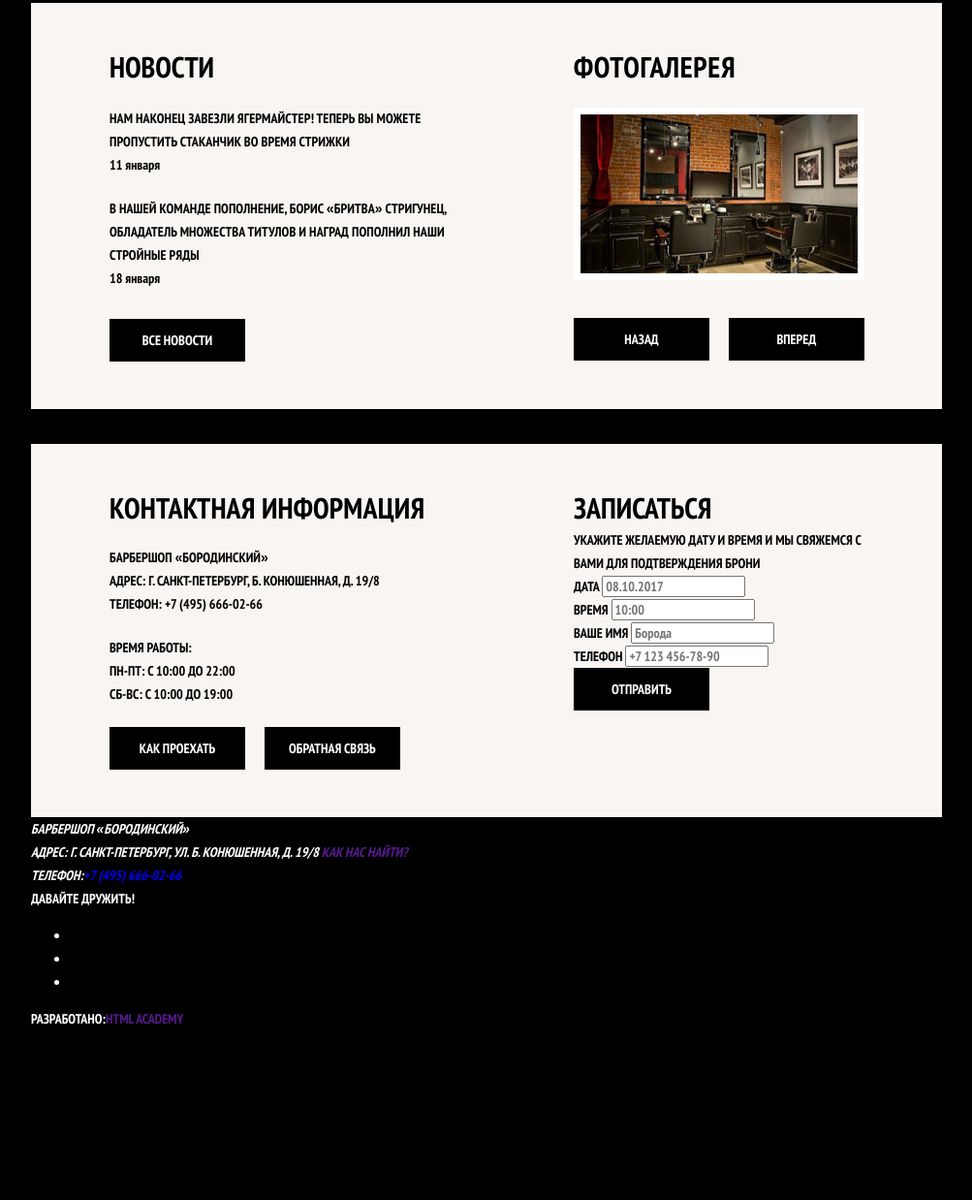
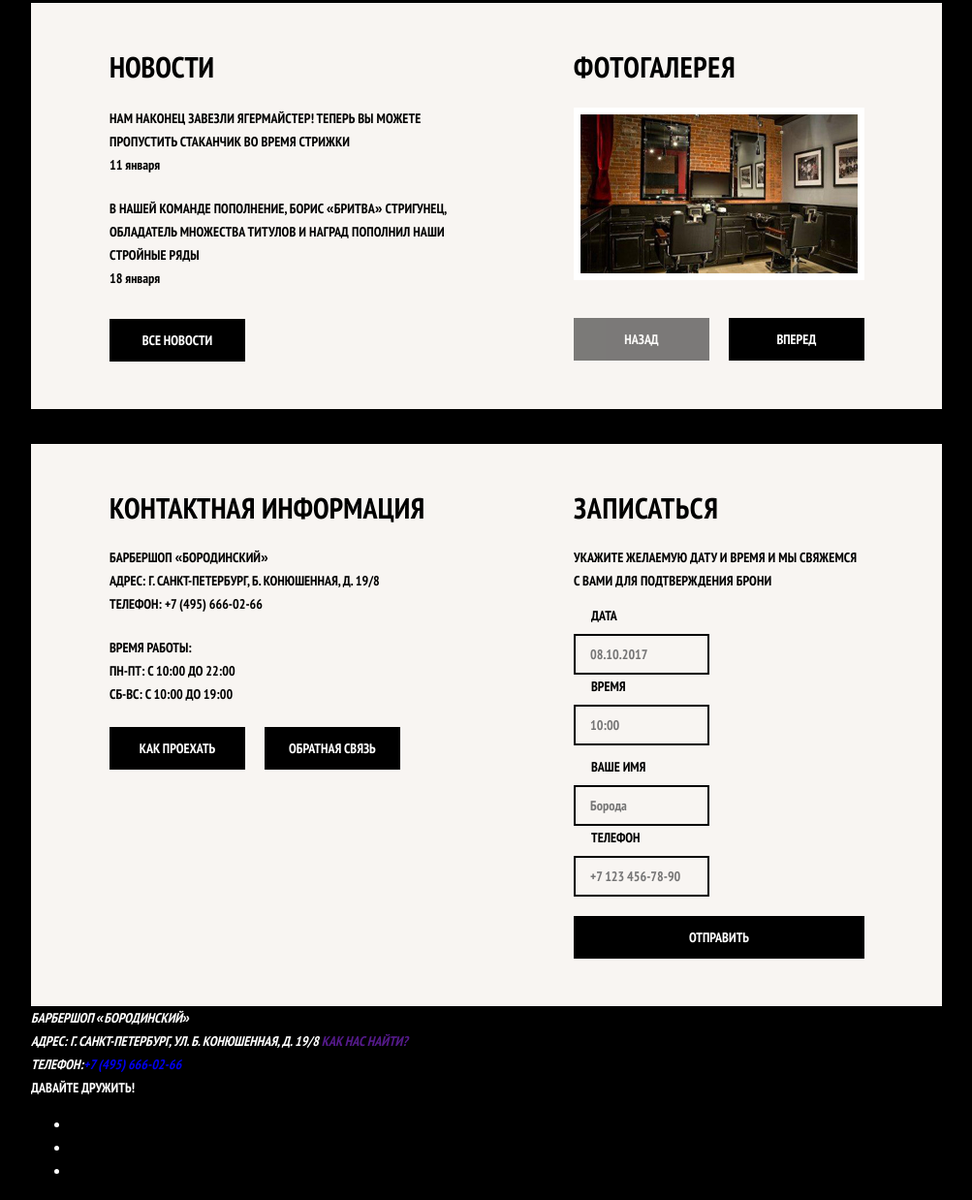
Before and after one commit to n4ks/barbershop_borodinsky, a website: page src/index.html in a window 1280 px wide. Shown: the part 607-1845 px from the top of the page at 97% size, without its empty margins (138-1141 px from the left). Before the commit the page ends 1670 px from the top, so only its background shows below. Drawn offline with nearby package versions, Linux system fonts and the light colour scheme; files that its build step writes are made by us from their sources; files whose address does not match are found by name.

Commit message:
закончил вёрстку блока записи и формы записи

```diff
--- a/src/index.html
+++ b/src/index.html
@@ -119,7 +119,7 @@
               />
             </a>
           </figure>
-          <button class="btn gallery__btn gallery__btn--prev" type="button">
+          <button class="btn btn--disabled gallery__btn gallery__btn--prev" type="button">
             Назад
           </button>
           <button class="btn gallery__btn gallery__btn--next" type="button">
@@ -150,7 +150,8 @@
             брони
           </p>
           <form action="post" class="appointment-form appointment__form">
-            <div class="appointment__container">
+            <div class="appointment-form__row">
+              <div class="appointment-form__container">
                 <label for="" class="appointment-form__label" for="input-date"
                   >Дата</label
                 >
@@ -161,7 +162,7 @@
                   placeholder="08.10.2017"
                 />
               </div>
-            <div class="appointment__container">
+              <div class="appointment-form__container">
                 <label for="" class="appointment-form__label" for="input-time"
                   >Время</label
                 >
@@ -172,7 +173,9 @@
                   placeholder="10:00"
                 />
               </div>
-            <div class="appointment__container">
+            </div>
+            <div class="appointment-form__row">
+              <div class="appointment-form__container">
                 <label for="" class="appointment-form__label" for="input-name"
                   >Ваше имя</label
                 >
@@ -183,7 +186,7 @@
                   placeholder="Борода"
                 />
               </div>
-            <div class="appointment__container">
+              <div class="appointment-form__container">
                 <label for="" class="appointment-form__label" for="input-phone"
                   >Телефон</label
                 >
@@ -193,6 +196,7 @@
                   type="text"
                   placeholder="+7 123 456-78-90"
                 />
+              </div>
             </div>
             <button type="submit" class="btn btn--wide appointment-form__btn">
               Отправить
--- /dev/null
+++ b/src/sass/components/appointment-form.scss
@@ -0,0 +1,60 @@
+.appointment-form {
+  width: 300px;
+}
+
+.appointment-form__label,
+.appointment-form__input {
+  display: block;
+}
+
+.appointment-form__row {
+  margin-bottom: 10px;
+
+  &:last-of-type {
+    margin-bottom: 20px;
+  }
+}
+
+.appointment-form__container {
+  display: inline-block;
+
+  width: 140px;
+
+  margin-right: 20px;
+
+  &:nth-of-type(2n) {
+    margin-right: 0;
+  }
+}
+
+.appointment-form__label {
+  margin-bottom: 7px;
+  margin-left: 18px;
+}
+
+.appointment-form__input {
+  box-sizing: border-box;
+  width: 100%;
+  padding: 0;
+
+  padding: 7px 15px;
+
+  border: 0;
+
+  border: 2px solid $black;
+
+  background-color: inherit;
+
+  font-size: 14px;
+
+  line-height: inherit;
+
+  &:hover,
+  &:focus {
+    border-color: $brown;
+  }
+
+  &:focus {
+      outline: none;
+  }
+}
--- a/src/sass/components/appointment.scss
+++ b/src/sass/components/appointment.scss
@@ -1,9 +1,19 @@
 .appointment {
-    width: 300px;
+  width: 300px;
 
-    color: $black;
+  color: $black;
 }
 
 .appointment__title {
-    @include title;
+  @include title;
+
+  margin-bottom: 18px;
+
+  letter-spacing: 0.7px;
 }
+
+.appointment__text {
+  margin-bottom: 12px;
+
+  letter-spacing: 0.1px;
+}
--- a/src/sass/components/btn.scss
+++ b/src/sass/components/btn.scss
@@ -7,6 +7,8 @@
 
   padding: 0;
   padding: 10px 20px;
+
+  cursor: pointer;
 
   text-align: center;
 
@@ -22,13 +24,31 @@
 
   &:hover,
   &:focus {
-      background-color: $medium-gray;
+    background-color: $medium-gray;
   }
 
   &:active {
-      background-color: $brown;
+    background-color: $brown;
+  }
+
+  &:disabled,
+  &--disabled {
+    pointer-events: none;
+
+    opacity: 0.5;
+
+    &:hover,
+    &:focus,
+    &:active {
+      background-color: $black;
+    }
+  }
+
+  &--wide {
+    display: block;
+
+    width: 100%;
   }
 }
 
-
 // TODO: реализовать стили для disabled
--- a/src/sass/components/index-columns.scss
+++ b/src/sass/components/index-columns.scss
@@ -1,5 +1,6 @@
 .index-columns {
   display: flex;
+  flex-wrap: wrap;
   justify-content: space-between;
 
   margin-bottom: 36px;
--- a/src/sass/index.scss
+++ b/src/sass/index.scss
@@ -16,3 +16,4 @@
 @import 'components/gallery.scss';
 @import 'components/contacts.scss';
 @import 'components/appointment.scss';
+@import 'components/appointment-form.scss';
```
Lines whose indentation alone changed are shown as unchanged.
